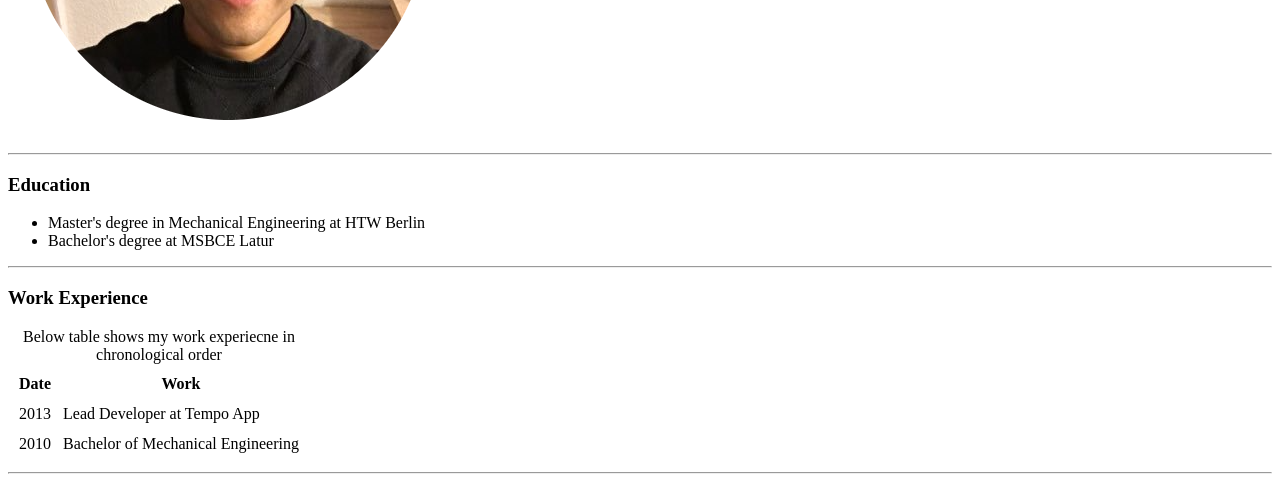
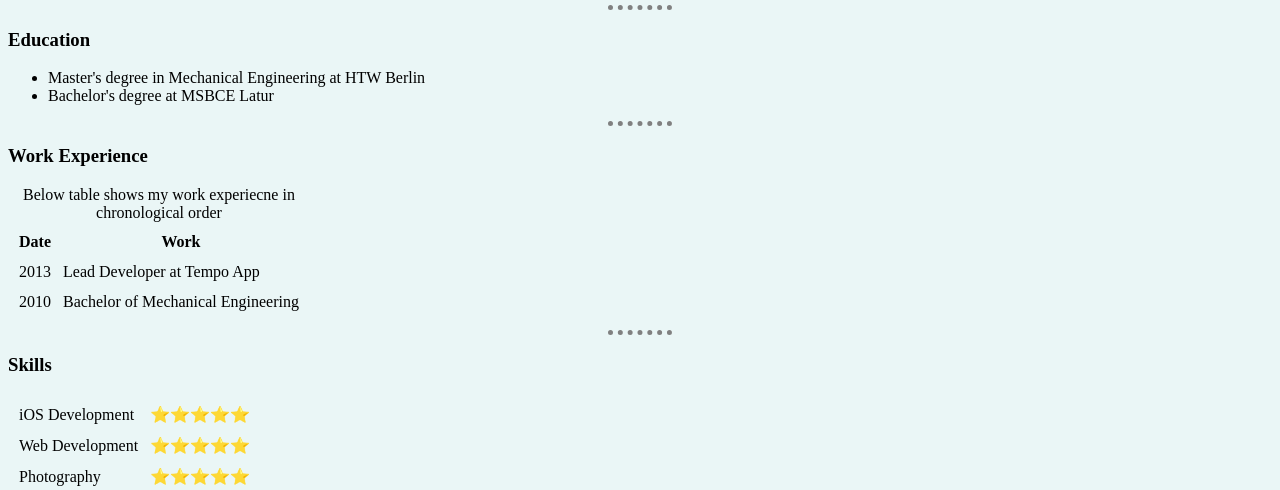
Before and after one commit to gsshri1/site, a plain HTML site: page index.html in a window 1280 px wide. Shown: the part 307-797 px from the top of the page. Drawn offline with Linux system fonts and the light colour scheme.

Commit message:
The background color and little styling added.

```diff
--- a/index.html
+++ b/index.html
@@ -7,6 +7,23 @@
           content="width=device-width, user-scalable=no, initial-scale=1.0, maximum-scale=1.0, minimum-scale=1.0">
     <meta http-equiv="X-UA-Compatible" content="ie=edge">
     <title>Shrikant's Personal Site</title>
+    <style>
+        body {
+            background-color: #EAF6F6;
+        }
+
+        hr {
+            border-style: none;
+            border-top-style: dotted;
+            border-color: grey;
+            border-width: 5px;
+            width: 5%;
+        }
+
+        img {
+            height: 250px;
+        }
+    </style>
 </head>
 
 <body>
```
